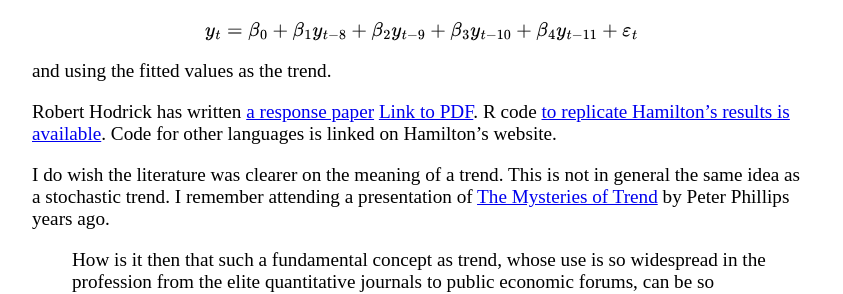
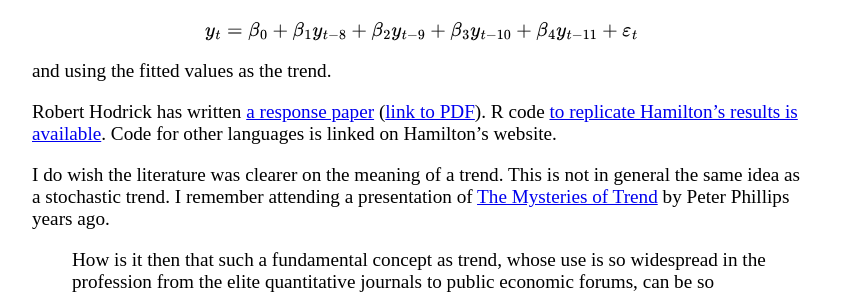
Before and after one commit to bachmeil/the-blog, a Jekyll site: the page built from _posts/2022-09-06-hamilton-filtering.md, in a window 1280 px wide. Shown: the part 299-593 px from the top of the page, without its empty margins (218-1061 px from the left). Built offline with Jekyll 4.4.1, drawn with Linux system fonts in a browser that asks for light colours.

Commit message:
Minor edit

```diff
--- a/_posts/2022-09-06-hamilton-filtering.md
+++ b/_posts/2022-09-06-hamilton-filtering.md
@@ -6,7 +6,7 @@ I recently taught [this paper](http://econweb.ucsd.edu/~jhamilto/hp.pdf) in my m
 \\[y_{t} = \beta_{0} + \beta_{1} y_{t-8} + \beta_{2} y_{t-9} + \beta_{3} y_{t-10} + \beta_{4} y_{t-11} + \varepsilon_{t} \\]
 and using the fitted values as the trend.
 
-Robert Hodrick has written [a response paper](https://www.nber.org/papers/w26750) [Link to PDF](https://www.nber.org/system/files/working_papers/w26750/w26750.pdf). R code [to replicate Hamilton's results is available](https://justinmshea.github.io/neverhpfilter/). Code for other languages is linked on Hamilton's website.
+Robert Hodrick has written [a response paper](https://www.nber.org/papers/w26750) ([link to PDF](https://www.nber.org/system/files/working_papers/w26750/w26750.pdf)). R code [to replicate Hamilton's results is available](https://justinmshea.github.io/neverhpfilter/). Code for other languages is linked on Hamilton's website.
 
 I do wish the literature was clearer on the meaning of a trend. This is not in general the same idea as a stochastic trend. I remember attending a presentation of [The Mysteries of Trend](https://papers.ssrn.com/sol3/papers.cfm?abstract_id=1676216) by Peter Phillips years ago.
 
```
